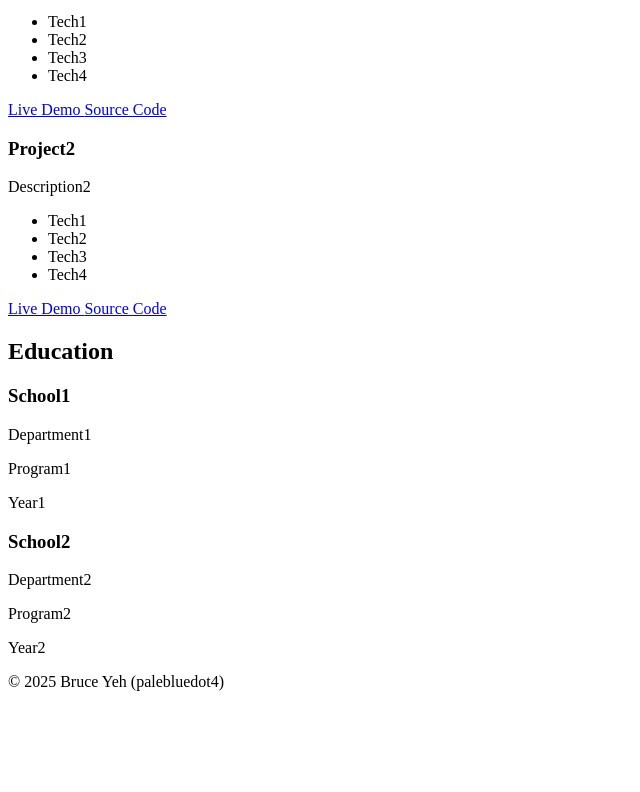
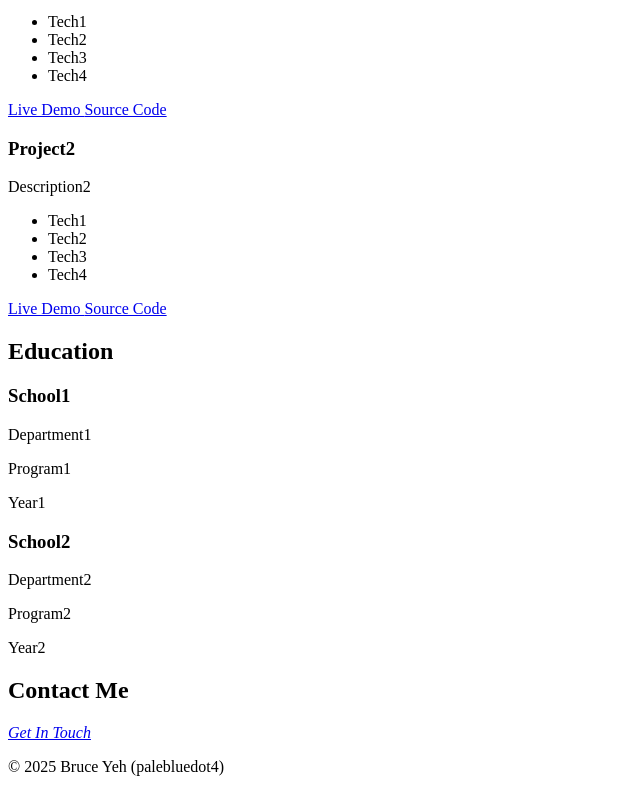
Before and after one commit to palebluedot4/code-snippets, a website: page templates/web/pages/resume/nebula/vanilla/index.html in a window 1280 px wide. Shown: the part 1376-2168 px from the top of the page, without its empty margins (0-640 px from the left). Before the commit the page ends 2083 px from the top, so only its background shows below. Drawn offline with Linux system fonts and the light colour scheme.

Commit message:
feat(html): add final contact section
This commit introduces a final "Contact Me" section at the end of
the main content. This section serves as a direct call-to-action,
encouraging visitors to reach out and making it easier for them to
take the next step after reviewing the resume.

The section includes an <address> element containing a prominent
"Get In Touch" mailto link. This provides a straightforward and
accessible way for potential employers or collaborators to initiate
contact directly from the page.

```diff
--- a/templates/web/pages/resume/nebula/vanilla/index.html
+++ b/templates/web/pages/resume/nebula/vanilla/index.html
@@ -228,6 +228,15 @@
           <p class="year">Year2</p>
         </article>
       </section>
+
+      <section class="contact-section" aria-labelledby="contact-heading">
+        <h2 id="contact-heading">Contact Me</h2>
+        <address>
+          <a href="mailto:palebluedot42124@gmail.com" class="contact-link">
+            Get In Touch
+          </a>
+        </address>
+      </section>
     </main>
 
     <footer>
```
